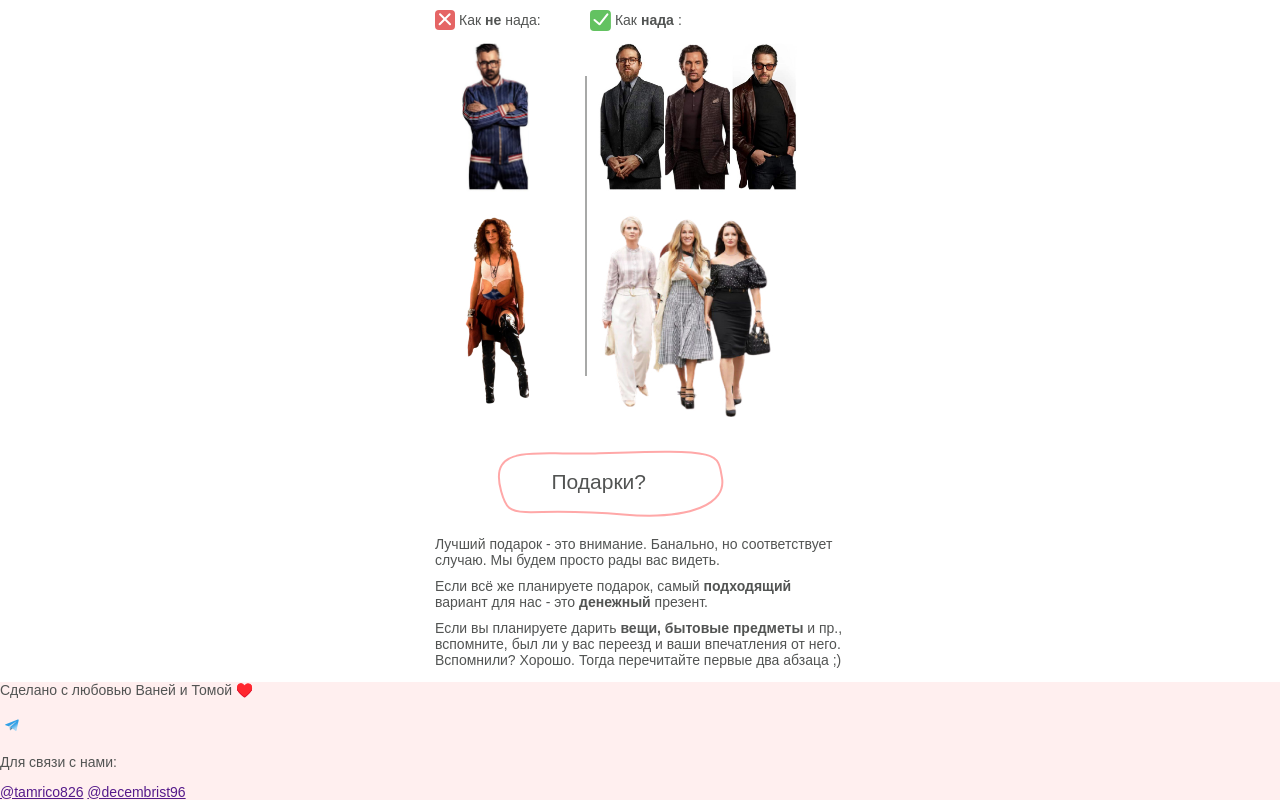
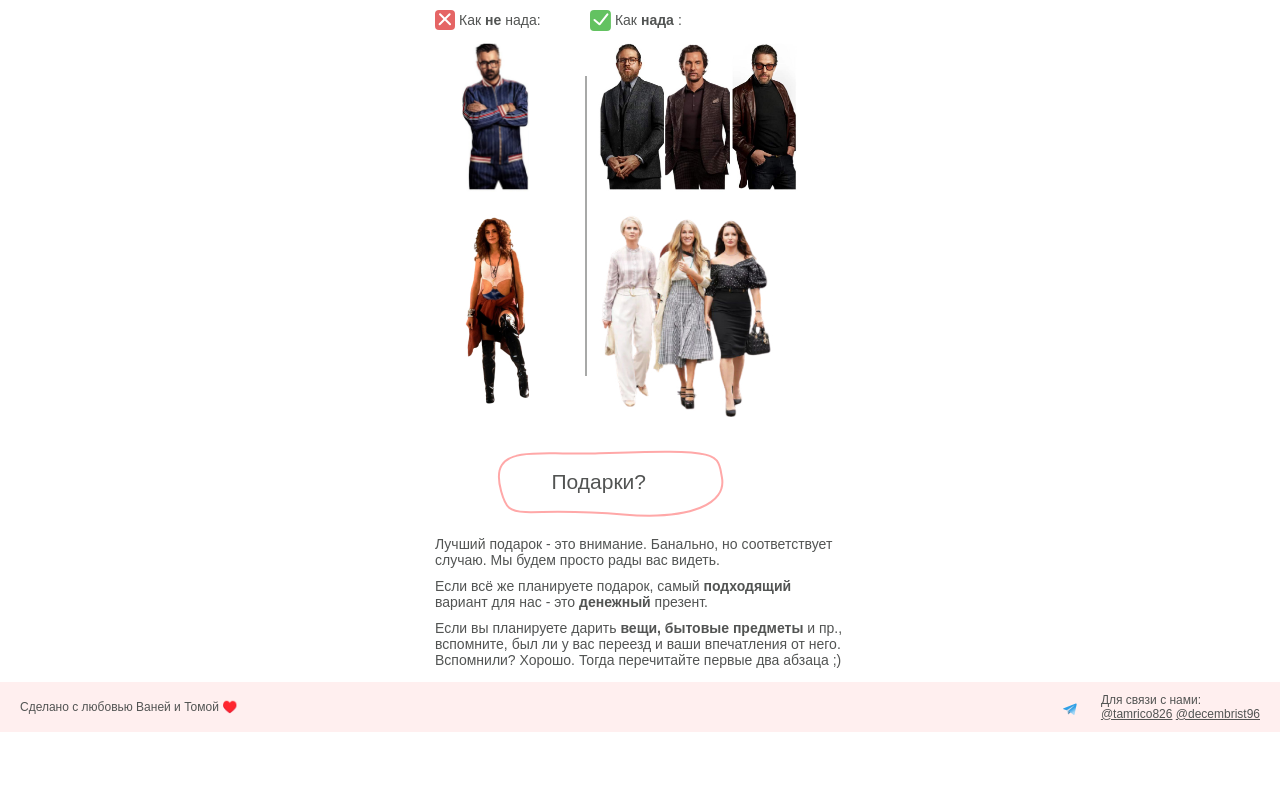
Before and after one commit to Tom826/wed_IT, a website: page index.html in a window 1280 px wide. Shown: the part 1578-2378 px from the top of the page. After the commit the page ends 2310 px from the top, so only its background shows below. Drawn offline with nearby package versions, Linux system fonts and the light colour scheme; files that its build step writes are made by us from their sources; files whose address does not match are found by name; a web font is replaced by a local one.

Commit message:
Add styles for footer

```diff
--- a/index.html
+++ b/index.html
@@ -132,7 +132,7 @@
       Сделано с любовью Ваней и Томой ♥️
     </p>
     <div class="footer__contact contact">
-      <svg width="25" height="25" viewBox="0 0 25 25" fill="none" xmlns="http://www.w3.org/2000/svg">
+      <svg style="width: 61px;" width="25" height="25" viewBox="0 0 25 25" fill="none" xmlns="http://www.w3.org/2000/svg">
         <g clip-path="url(#clip0_20_75)">
         <path d="M10.2084 18.2292C9.8021 18.2292 9.87502 18.073 9.72919 17.6876L8.54169 13.7709L15.9167 9.16675L16.7813 9.39591L16.0625 11.3542L10.2084 18.2292Z" fill="#C8DAEA"/>
         <path d="M10.2083 18.2292C10.5208 18.2292 10.6562 18.0833 10.8333 17.9167C11.1041 17.6563 14.5833 14.2708 14.5833 14.2708L12.4479 13.75L10.4687 15L10.2083 18.125V18.2292Z" fill="#5288AA"/>
@@ -148,9 +148,11 @@
         </clipPath>
         </defs>
       </svg>
-      <p>Для связи с нами: </p>
-      <a class="contact__tg" href="">@tamrico826</a>
-      <a class="contact__tg" href="">@decembrist96</a>
+      <div class="contact__block">
+        <p>Для связи с нами: </p>
+        <a class="contact__tg" href="https://t.me/tamrico826">@tamrico826</a>
+        <a class="contact__tg" href="https://t.me/decembrist96">@decembrist96</a>
+      </div>
     </div>
   </footer>
 </body>
--- a/source/sass/blocks/contact.scss
+++ b/source/sass/blocks/contact.scss
@@ -1,3 +1,16 @@
 .contact {
+  width: 44%;
+  font-size: 12px;
+  display: flex;
+  justify-content: end;
+  align-items: end ;
+}
 
+.contact__block > p {
+  margin: 0;
 }
+
+.contact__tg {
+  color: $text-color-primary;
+  // font-weight: 700;
+}
--- a/source/sass/blocks/footer.scss
+++ b/source/sass/blocks/footer.scss
@@ -1,3 +1,12 @@
 .footer {
   background-color: $background-color-secondary;
+  padding: 6px 20px;
+  display: flex;
+  justify-content: space-between;
+  align-items: center;
 }
+
+.footer__signature {
+  width: 44%;
+  font-size: 12px;
+}
```
